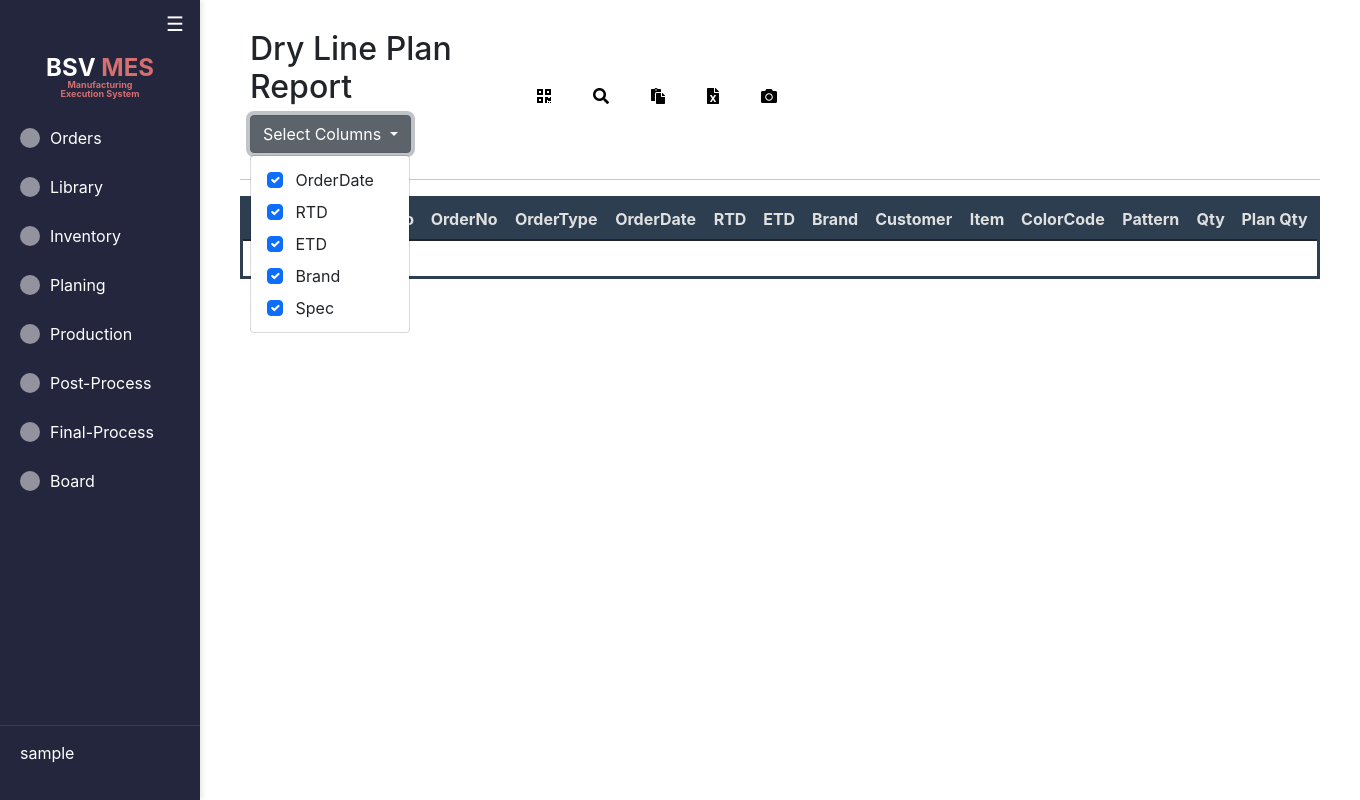
After one commit to itech0307/BSV-Manufacturing-Execution-System, a Django app: page /data_monitoring/dryplan/ in a window 1360 px wide, after a click on "Select Columns". The commit adds this page. Run offline with Django 5.2, Linux system fonts and the light colour scheme; the visitor is signed in with stand-in values (Sample User, id 1); data that the repository does not hold is empty; parts of the project's set-up code (start-up, migrations or seed data) failed here and were passed over; some libraries are stand-ins or nearby versions.

Commit message:
DryPlan 리포트 추가

```diff
--- a/data_monitoring/urls.py
+++ b/data_monitoring/urls.py
@@ -13,6 +13,7 @@ urlpatterns = [
     path('create_lot_no/', views.create_lot_no, name='create_lot_no'),
 
     path('order_search/', views.order_search, name='order_search'),
+    path('dryplan/', views.dryplan, name='dryplan'),
     path('drymix/', views.drymix, name='drymix'),
     path('dryline/', views.dryline, name='dryline'),
     path('delamination/', views.delamination, name='delamination'),
--- a/data_monitoring/views.py
+++ b/data_monitoring/views.py
@@ -572,6 +572,7 @@ def create_lot_no(request):
 
 	return render(request, 'data_monitoring/create_lot_no.html', context)
 
+@login_required
 def order_search(request):
     order_and_status = []
     count = 0
@@ -735,6 +736,71 @@ def order_search(request):
     }
     return render(request, 'data_monitoring/order_search.html', context)
 
+@login_required
+def dryplan(request):
+    today = datetime.date.today()
+    now = datetime.datetime.now()
+    _3daysago = now+datetime.timedelta(days=-3)
+    _30daysago = today - datetime.timedelta(days=30)
+    order_numbers = []
+    list = []  # 검색 결과를 저장할 리스트를 초기화합니다.
+
+    if request.method == 'POST':
+        order_numbers = request.POST.get('order_numbers', '')
+        if order_numbers:
+            order_numbers = order_numbers.split(',')
+            list = ProductionPlan.objects.filter(Q(item_group="Dry")&Q(sales_order__order_no__in=order_numbers)).select_related('sales_order').order_by('-create_date')
+
+        else:
+            # POST 요청을 받아 OrderNo를 검색합니다.
+            order_no = request.POST.get('order_no', '')  # 폼에서 입력한 OrderNo를 가져옵니다.
+            item = request.POST.get('item', '')  # Item 입력값을 받습니다.
+            color_code = request.POST.get('color_code', '')
+            pattern = request.POST.get('pattern', '')
+            start_date_str = request.POST.get('start_date', '')
+            end_date_str = request.POST.get('end_date', '')
+            customer = request.POST.get('customer', '')
+            order_type = request.POST.get('order_type', '')
+
+            # OrderNo와 Item을 조합하여 데이터를 검색합니다.
+            query = Q(item_group="Dry")
+            if order_no:
+                query &= Q(sales_order__order_no__icontains=order_no)
+            if item:
+                query &= Q(sales_order__item_name__icontains=item)
+            if color_code:
+                query &= Q(sales_order__color_code__icontains=color_code)
+            if pattern:
+                query &= Q(sales_order__pattern__icontains=pattern)
+
+            if customer:
+                query &= Q(sales_order__customer_name__icontains=customer)
+
+            if order_type:
+                query &= Q(sales_order__order_type__icontains=order_type)
+
+            if start_date_str and end_date_str:
+                start_date = parse_date(start_date_str)
+                end_date = parse_date(end_date_str)
+                if start_date and end_date:
+                    start_of_day = datetime.datetime.combine(start_date, datetime.time.min)
+                    end_of_day = datetime.datetime.combine(end_date, datetime.time.max)
+                    query &= Q(create_date__range=(start_of_day, end_of_day))
+
+            list = ProductionPlan.objects.filter(query).select_related('sales_order').order_by('-create_date')
+    else:
+        # GET 요청의 경우, 최근 3일 동안의 DryLine 데이터를 표시합니다.
+        list = ProductionPlan.objects.filter(
+            item_group="Dry", create_date__range=(_3daysago, now)
+        ).select_related('sales_order').order_by('-create_date')
+
+    context = {'list': list,
+               'today': today,  # 오늘 날짜를 컨텍스트에 추가
+               '30daysago':_30daysago
+               }
+    return render(request, 'data_monitoring/dryplan.html', context)
+
+@login_required
 def drymix(request):
     today = datetime.date.today()
     now = datetime.datetime.now()
@@ -797,6 +863,7 @@ def drymix(request):
                }
     return render(request, 'data_monitoring/drymix.html', context)
 
+@login_required
 def dryline(request):
     today = datetime.date.today()
     now = datetime.datetime.now()
@@ -872,6 +939,7 @@ def dryline(request):
                }
     return render(request, 'data_monitoring/dryline.html', context)
 
+@login_required
 def delamination(request):
     today = datetime.date.today()
     now = datetime.datetime.now()
@@ -934,6 +1002,7 @@ def delamination(request):
                }
     return render(request, 'data_monitoring/delamination.html', context)
 
+@login_required
 def inspection(request):
     today = datetime.date.today()
     now = datetime.datetime.now()
--- a/templates/common/navi-bar.html
+++ b/templates/common/navi-bar.html
@@ -60,7 +60,7 @@
             <a href="{% url 'production_management:dryplan_import' %}" class="submenu-item">{% trans "Dry Plan Import" %}</a>
             <a href="#" class="submenu-item">{% trans "Wet Plan Import" %}</a>
             {% endif %}
-            <a href="#" class="submenu-item">{% trans "Dry Line Plan" %}</a>
+            <a href="{% url 'data_monitoring:dryplan' %}" class="submenu-item">{% trans "Dry Line Plan" %}</a>
             <a href="#" class="submenu-item">{% trans "Wet Line Plan" %}</a>
         </div>
     </div>
--- /dev/null
+++ b/templates/data_monitoring/dryplan.html
@@ -0,0 +1,107 @@
+{% extends 'data_monitoring/base.html' %}
+{% load i18n %}
+{% load static %}
+{% load custom_filters %}
+{% block header %}{% trans "Dry Line Plan" %} {% trans "Report" %}{% endblock %}
+{% block checkbox %}
+<!-- 열 표시 제어 체크 박스 -->
+<div class="dropdown d-inline-block me-2">
+    <button class="btn btn-secondary dropdown-toggle" type="button" id="columnToggleDropdown" data-bs-toggle="dropdown" aria-expanded="false">
+      {% trans "Select Columns" %}
+    </button>
+    <ul class="dropdown-menu" aria-labelledby="columnToggleDropdown">
+      <li>
+        <label class="dropdown-item">
+          <input class="form-check-input me-2 column-toggle" type="checkbox" id="toggleOrderDateColumn" data-column="OrderDate">
+          OrderDate
+        </label>
+      </li>
+      <li>
+        <label class="dropdown-item">
+          <input class="form-check-input me-2 column-toggle" type="checkbox" id="toggleRTDColumn" data-column="RTD">
+          RTD
+        </label>
+      </li>
+      <li>
+        <label class="dropdown-item">
+          <input class="form-check-input me-2 column-toggle" type="checkbox" id="toggleETDColumn" data-column="ETD">
+          ETD
+        </label>
+      </li>
+      <li>
+        <label class="dropdown-item">
+          <input class="form-check-input me-2 column-toggle" type="checkbox" id="toggleBrandColumn" data-column="Brand">
+          Brand
+        </label>
+      </li>
+      <li>
+        <label class="dropdown-item">
+          <input class="form-check-input me-2 column-toggle" type="checkbox" id="toggleSpecColumn" data-column="Spec">
+          Spec
+        </label>
+      </li>
+    </ul>
+</div>
+{% endblock %}
+{% block forms %}
+{% endblock %}
+{% block url_search_popup %}{% url 'data_monitoring:dryplan' %}{% endblock %}
+{% block url_list_search %}{% url 'data_monitoring:dryplan' %}{% endblock %}
+{% block table %}
+<div class="scrollable-tbody">
+    <table class="table table-report">
+        <thead>
+            <tr>
+                <th>Line</th>
+                <th>Plan Date</th>
+                <th>No</th>
+                <th>OrderNo</th>
+                <th>OrderType</th>
+                <th class="orderdate-col">OrderDate</th>
+                <th class="rtd-col">RTD</th>
+                <th class="etd-col">ETD</th>
+                <th class="brand-col">Brand</th>
+                <th>Customer</th>
+                <th>Item</th>
+                <th>ColorCode</th>
+                <th>Pattern</th>
+                <th>Qty</th>
+                <th>Plan Qty</th>
+            </tr>
+        </thead>
+        <tbody class="data-tbody">
+            {% for data in list %}
+            <tr>
+                <td>{{ data.line_no }}</td>
+                <td>{{ data.plan_date | date:"Y-m-d" }}</td>
+                <td>{{ data.plan_no }}</td>
+                <td>{{ data.order_no }}</td>
+                <td>{{ data.order_type }}</td>
+                <td class="orderdate-col">{{ data.order_date }}</td>
+                <td class="rtd-col">{{ data.rtd }}</td>
+                <td class="etd-col">{{ data.etd }}</td>
+                <td class="brand-col">{{ data.brand }}</td>
+                <td>{{ data.customer_name }}</td>
+                <td>
+                    {{ data.item_name }}
+                    {% if data.spec|slice:"3:4" == '0' %}
+                        {{ data.spec|slice:":3" }}
+                    {% elif data.spec|slice:"3:4" != '0' %}
+                        {{ data.spec|slice:":4" }}
+                    {% endif %}
+                </td>
+                <td>{{ data.color_code }}</td>
+                <td>{{ data.pattern }}</td>
+                <td>{{ data.order_qty }}</td>
+                <td>{{ data.plan_qty }}</td>
+            </tr>
+            {% empty %}
+            <tr>
+                <td colspan="4">Report not found</td>
+            </tr>
+            {% endfor %}
+        </tbody>
+    </table>
+</div>
+{% endblock %}
+{% block extra_js %}{% endblock %}
```
